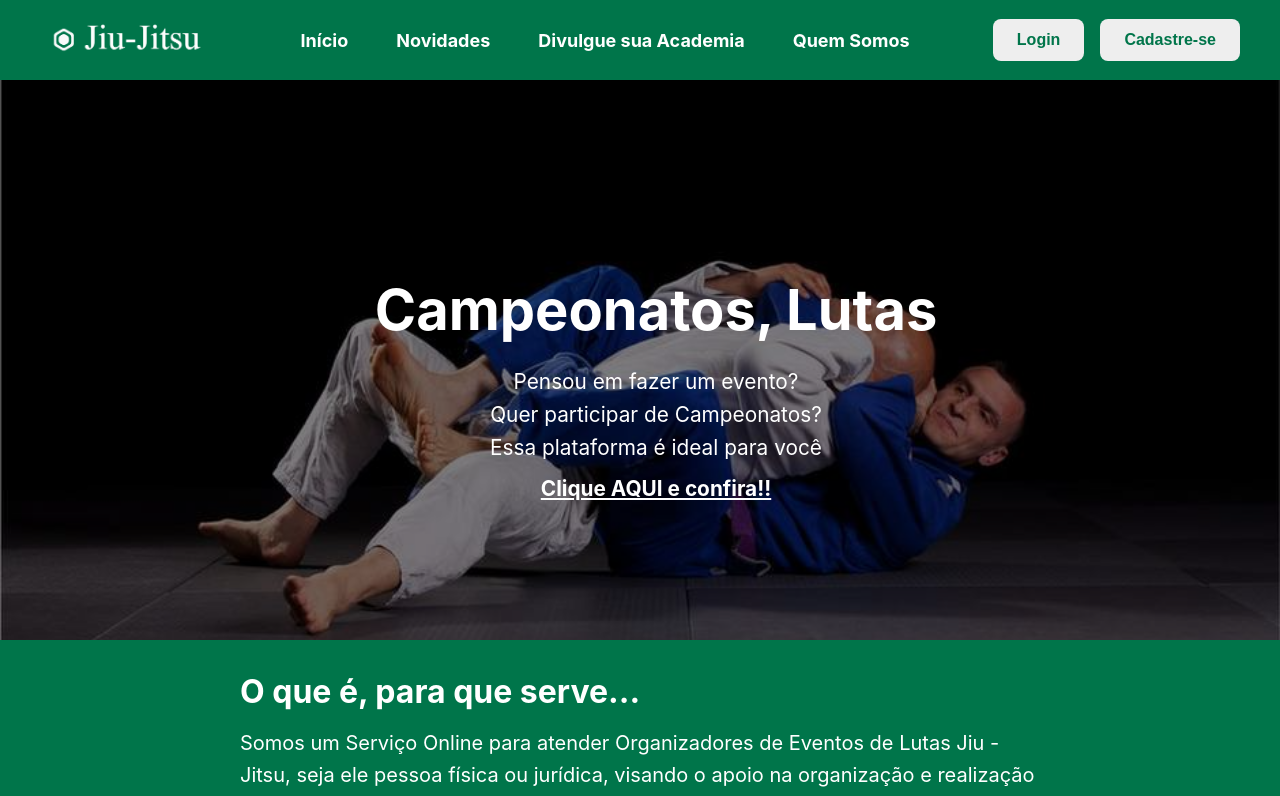
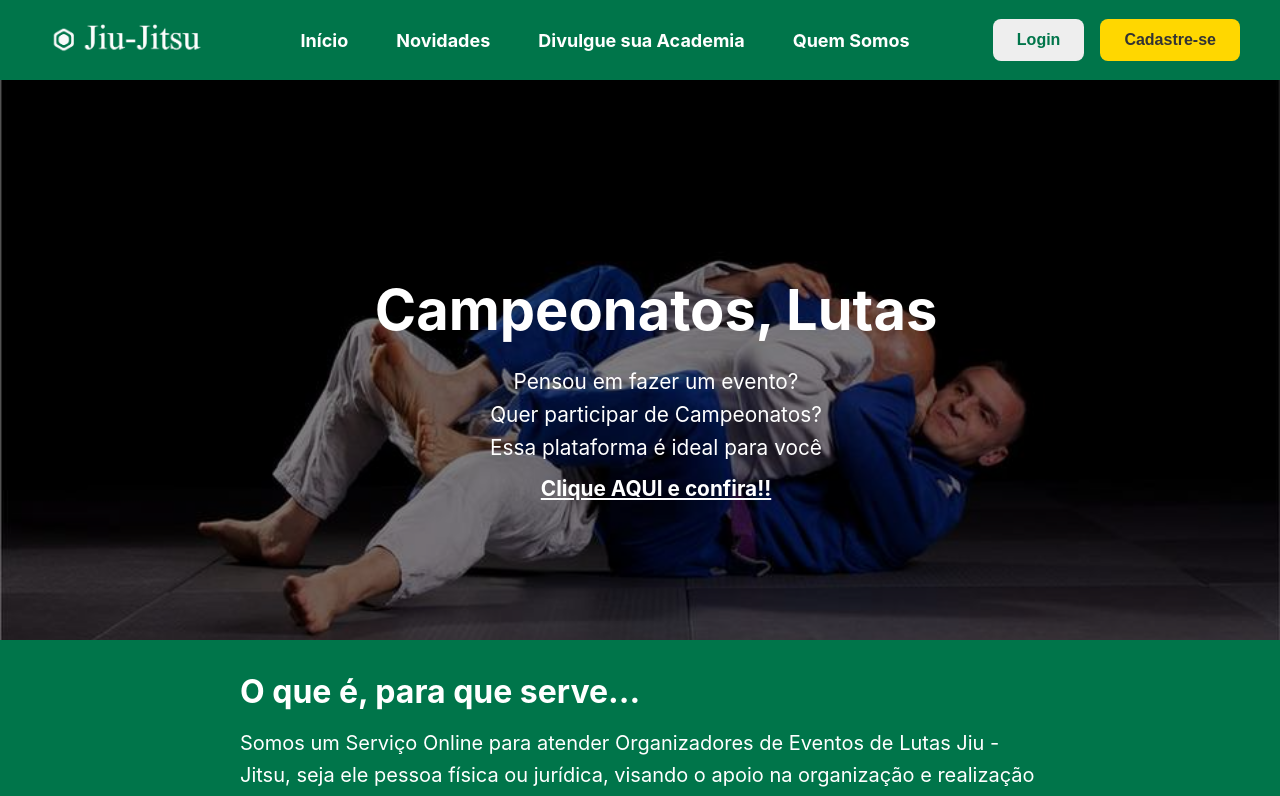
Before and after one commit to ConectaLutas/front_conectaLutas, a React (Create React App) app: page / in a window 1280 px wide. Shown: the top 796 px of the page. Built offline with nearby package versions, Linux system fonts and the light colour scheme.

Commit message:
Botão cadastro
alterado pra amarelo

```diff
--- a/src/components/Header/Header.css
+++ b/src/components/Header/Header.css
@@ -92,3 +92,38 @@
       width: 80%; /* Botões ocupam mais largura */
    }
 }
+
+/* Estilos existentes para .header__actions button (mantém a base) */
+.header__actions button {
+  padding: 0.75rem 1.5rem;
+  font-size: 1rem;
+  border-radius: 8px;
+  cursor: pointer;
+  border: none;
+  background-color: #eee; /* Cor padrão para outros botões */
+  color: #00754A;       /* Cor padrão do texto */
+  font-weight: bold;
+  transition: background-color 0.3s ease, transform 0.2s ease, color 0.3s ease; /* Adicionado color à transição */
+}
+
+.header__actions button:hover {
+  background-color: #D3D3D3; /* Hover padrão */
+  transform: scale(1.05);
+}
+
+
+/* --- Estilo Específico para o Botão de Cadastro --- */
+
+/* Seleciona o botão com a classe .button--register dentro de .header__actions */
+.header__actions .button--register {
+  background-color: #FFD700; /* Amarelo Ouro - Escolha seu tom preferido! */
+  /* Outras opções de amarelo: #FFC107 (Amber), #FBC02D (Amarelo mais escuro) */
+  color: #333333; /* Cor do texto (preto ou cinza escuro para contraste) */
+}
+
+/* Estilo Hover específico para o botão de cadastro */
+.header__actions .button--register:hover {
+  background-color: #e6c300; /* Tom de amarelo um pouco mais escuro no hover */
+  color: #000000; /* Pode mudar a cor do texto no hover também, se quiser */
+  transform: scale(1.05); /* Mantém o efeito de escala */
+}
--- a/src/components/Header/Header.jsx
+++ b/src/components/Header/Header.jsx
@@ -1,37 +1,33 @@
 import React from 'react';
-// Se estiver usando React Router para navegação SPA
-// import { Link } from 'react-router-dom';
+// import { Link } from 'react-router-dom'; // Se estiver usando
 import './Header.css';
-import logo from '../../assets/images/logo.png'; // Certifique-se que o caminho está correto
+import logo from '../../assets/images/logo.png'; // Verifique o caminho
 
 const Header = () => {
-  // Funções placeholder para os botões
   const handleLogin = () => {
     alert('Botão Login Clicado!');
-    // Aqui iria a lógica de login/redirecionamento
   };
 
   const handleRegister = () => {
     alert('Botão Cadastre-se Clicado!');
-    // Aqui iria a lógica de cadastro/redirecionamento
   };
 
-  // Use <Link> se estiver usando react-router-dom, senão mantenha <a>
-  const NavLink = ({ to, children }) => (
-     // <Link to={to}>{children}</Link> // Opção com React Router
-     <a href={to}>{children}</a> // Opção sem React Router
-  );
+  // const NavLink = ({ to, children }) => ( // Mantenha sua lógica de Link/a
+  //    <a href={to}>{children}</a>
+  // );
+   // Temporário para o exemplo funcionar
+   const NavLink = ({ to, children }) => <a href={to}>{children}</a>;
+
 
   return (
     <header className="header">
       <div className="header__logo">
-        <NavLink to="/"> {/* Link para a página inicial */}
-          <img src={logo} alt="Logo Jiujitsu Platform" /> {/* Alt text mais descritivo */}
+        <NavLink to="/">
+          <img src={logo} alt="Logo Jiujitsu Platform" />
         </NavLink>
       </div>
       <nav className="header__nav">
         <ul>
-          {/* Usando NavLink para consistência */}
           <li><NavLink to="/">Início</NavLink></li>
           <li><NavLink to="/novidades">Novidades</NavLink></li>
           <li><NavLink to="/divulgue">Divulgue sua Academia</NavLink></li>
@@ -39,8 +35,16 @@ const Header = () => {
         </ul>
       </nav>
       <div className="header__actions">
+        {/* Botão Login (sem classe específica extra) */}
         <button type="button" onClick={handleLogin}>Login</button>
-        <button type="button" onClick={handleRegister}>Cadastre-se</button>
+        {/* Botão Cadastre-se COM a nova classe */}
+        <button
+          type="button"
+          onClick={handleRegister}
+          className="button--register" // <-- ADICIONADO A CLASSE AQUI
+        >
+          Cadastre-se
+        </button>
       </div>
     </header>
   );
```
